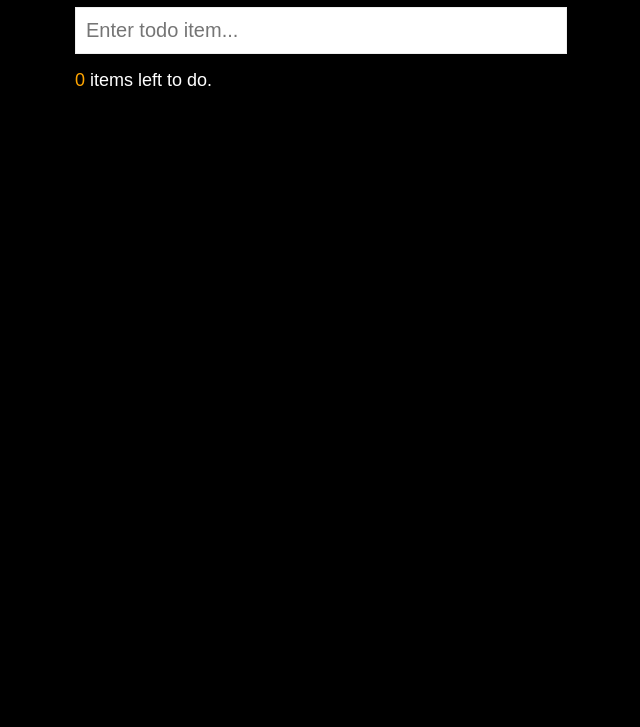
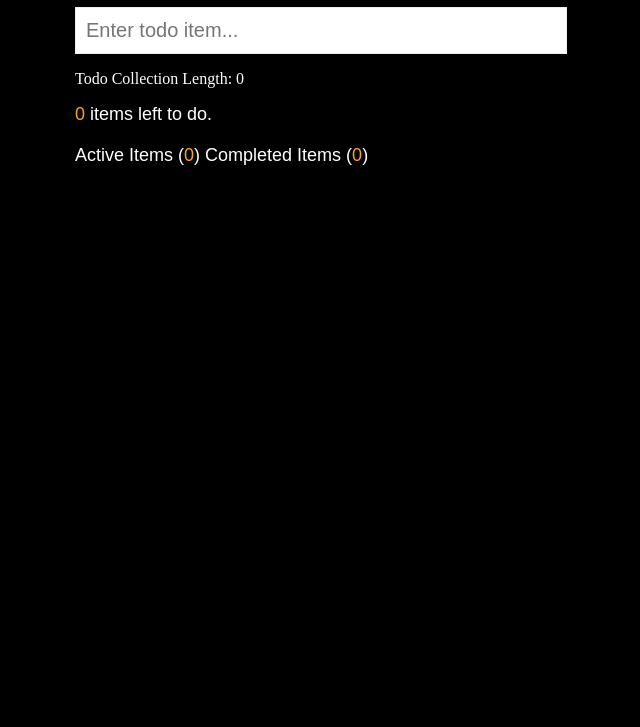
Before and after one commit to alabaster-sexington/todoApp, a plain HTML site: page index.html in a window 1280 px wide. Shown: the part 73-800 px from the top of the page, without its empty margins (325-965 px from the left). Drawn offline with Linux system fonts and the light colour scheme.

Commit message:
Working on filtering items at the moment.

```diff
--- a/css/style.css
+++ b/css/style.css
@@ -75,6 +75,10 @@ span {
 	color:orange;
 }
 
+.active-and-completed-items {
+	margin-top:20px;
+}
+
 /* Style placeholder */
 
 ::-webkit-input-placeholder {
--- a/index.html
+++ b/index.html
@@ -19,6 +19,36 @@
 				<h1 id="title">To do</h1>
 				<input type="text" id="newTodo" name="todoItem" placeholder="Enter todo item..."/>
 				<div class="items"></p>
+
+				<script type="text/template" id="remaining-items">
+
+					<span class="items-number">
+						<span class="items-left">
+						<%= totalItems %></span> <%= totalItems === 1 ? 'item' : 'items' %> left to do.
+					</span>
+
+					<div class="active-and-completed-items">
+						<span>Active Items (<span class="items-left active"> <%= activeItems %> </span>)
+						<span>Completed Items (<span class="items-left completed"> <%= completedItems %> </span>)
+
+						<% if (completedItems > 0) { %>
+							<span class="clear-completed">Clear all completed</span>
+						<% } %>
+
+					</div>
+
+
+				</script>
+				<div class="debug-wrapper">
+
+					<script type="text/template" id="debug">
+
+						<p>Todo Collection Length: <%= length %></p>
+
+					</script>
+
+				</div>
+
 			</div>
 		</div>
 	</body>
--- a/js/models.js
+++ b/js/models.js
@@ -39,7 +39,23 @@ var todoItem = Backbone.Model.extend({
 var TodoItems = Backbone.Collection.extend({
 
 	localStorage: new Backbone.LocalStorage("testCollection"),
-	model: todoItem
+	model: todoItem,
+
+	activeItems: function() {
+		return this.where({"status" :"incomplete"});
+	},
+
+	completedItems: function() {
+		return this.where({"status" : "complete"});
+	},
+
+	filterTask: function(status) {
+		var filtered = this.filter(function(item){
+			return item.get("status") === status;
+		});
+		console.log(filtered);
+		return new TodoItems(filtered);
+	}
 
 });
 
@@ -48,11 +64,3 @@ var TodoItems = Backbone.Collection.extend({
  * * * * * * * * * * * * * * * * * * * * * * * * * * * * * * * * * * * * * * * * * * */
 
 var todoItems = new TodoItems();
-
-
-
-todoItems.map(function(person, index) {
-	console.log(person.attributes);
-});
-
-console.log(todoItems.length);
--- a/js/views.js
+++ b/js/views.js
@@ -55,6 +55,7 @@ $(function() {
 		initialize: function() {
 			console.log("New Todo-item created");
 			this.model.on("change", this.render, this);
+			this.model.on("destroy", this.deleteModel, this);
 			_.bindAll(this, "saveOnBlur");
 
 		},
@@ -73,7 +74,7 @@ $(function() {
 
 		events: {
 			'change input' : 'toggleCheckbox',
-			'click .close' : 'deleteItem',
+			'click .close' : 'deleteModel',
 			'click .edit' : 'editText',
 			'blur .textarea' : 'saveOnBlur'
 		},
@@ -120,23 +121,9 @@ $(function() {
 
 		},
 
-		deleteItem: function(e, $thisItem) {
-			console.log("Items in collection before delete: "  + todoItems.length);
-
-			//Get list item wrapper to remove it
-			$thisItem = $(e.target).closest(".item-wrapper");
-
-			//Remove list tiem wrapper from DOM
-			$thisItem.fadeOut({
-				duration: 200,
-				done: function() {
-					$(this).remove();
-				}
-			});
-
-			//Remmove model from collection
+		deleteModel: function() {
+			this.$el.remove();
 			todoItems.remove(this.model);
-			console.log("Items in collection after delete: "  + todoItems.length);
 		}
 
 	});
@@ -165,22 +152,72 @@ $(function() {
 
 			this.collection.on("add", this.render, this);
 			this.collection.on("remove", this.render, this);
+
+
+
+			//The change event triggers when a model inside the collection changes. This is for the toggleCheckbox trigger
+			//so that the legend updates.
+			this.collection.on("change", this.render, this);
 		},
 
 		collection: todoItems,
 
-		template: _.template('<span class="items-number">'
-			+ '<span class="items-left"><%= this.returnItemsLeft() %></span>'
-			+ '<% if (this.returnItemsLeft() === 1) { %> item <% } %><% if (this.returnItemsLeft() !== 1) { %> items <% } %>'
-			+ 'left to do.</span>'),
+		template: _.template($("#remaining-items").html()),
 
-		returnItemsLeft: function() {
+		events: {
+			'click .clear-completed' : 'clearCompleted',
+			'click .items-left.active' : 'showActive',
+			'click .items-left.completed' : 'showCompleted'
+		},
+
+		totalItemsLeft: function() {
 			return this.collection.length;
 		},
 
+		activeItemsLeft: function() {
+			return this.collection.activeItems().length;
+		},
+
+		completedItems: function() {
+			return this.collection.completedItems().length;
+		},
+
+		showActive: function() {
+			console.log("active items");
+			var activeItems = this.collection.activeItems();
+			this.collection.reset(activeItems);
+		},
+
+		showCompleted: function() {
+			var completedItems = this.collection.completedItems();
+			this.collection.reset(completedItems);
+		},
+
+		//Thing to remember: the variables and functions declared inside the render function are accessible
+		//inside the HTML markup. This is how the html files references the totalItems, activeItems and
+		//completedItems variables below. Remember that even though the html markup exists inside the
+		//<script type="text/template"> ... </script> tags, it still needs to be inserted into the DOM
+		//by doing an append, insertAfter, etc. (done below)
 		render: function() {
-			this.$el.html(this.template());
+
+			var totalItems  = this.totalItemsLeft(),
+				activeItems = this.activeItemsLeft(),
+				completedItems = this.completedItems();
+
+			this.$el.html(this.template({
+				totalItems: totalItems,
+				activeItems: activeItems,
+				completedItems: completedItems
+			}));
+
 			this.$el.insertAfter(".items");
+		},
+
+		clearCompleted: function() {
+			//Invoke takes a list as its first parameter, the second is the method you apply to each item
+			//completedItems() returns the models that are completed, and then each one has the "destroy"
+			//method applied to them
+			_.invoke(this.collection.completedItems(), "destroy");
 		}
 
 	});
@@ -189,9 +226,10 @@ $(function() {
 	 * Create new legend view instance and attach it to the DOM *
 	 * * * * * * * * * * * * * * * * * * * * * * * * * * * * * */
 
-	 var legend = new Legend();
+	 var legend = new Legend({collection: todoItems});
 
 	 legend.render();
+
 
 	/* * * * * * * * * * * * * * * * * * * * * * * * * * * * * * * * * * * * *
 	 * Create a new Backbone View that will hold the collection of list items *
@@ -202,10 +240,12 @@ $(function() {
 		initialize: function() {
 			this.$el.addClass("todoListView");
 			this.collection.on("add", this.addItem, this);
+			this.collection.on("reset", this.render, this);
 		},
 
 		render: function() {
 
+			this.$el.empty();
 			this.collection.forEach(this.addItem, this);
 
 			return this;
@@ -226,6 +266,33 @@ $(function() {
 
 	var todoList = new TodoListView({collection: todoItems});
 
+	/* * * * *
+	 * Debug *
+	 * * * * */
+
+	 var Debug = Backbone.View.extend({
+
+	 	initialize: function() {
+	 		this.collection.on("add", this.render, this);
+	 		this.collection.on("reset", this.render, this);
+	 		this.$el.appendTo(".debug-wrapper");
+	 	},
+
+	 	collection: todoItems,
+
+	 	template: _.template($("#debug").html()),
+
+	 	render: function() {
+	 		var length = this.collection.length;
+	 		this.$el.html(this.template({
+	 			length: length
+	 		}));
+	 	}
+
+	 });
+
+	 var debug = new Debug();
+	 debug.render();
 
 	/* * * * * * * * * * * * * * * * * * * * * * * * * * * * * * * * * * * * * * * * *  * * * * *
 	 * Append each model to the collection el by using the methods from the TodoListView class, *
```
